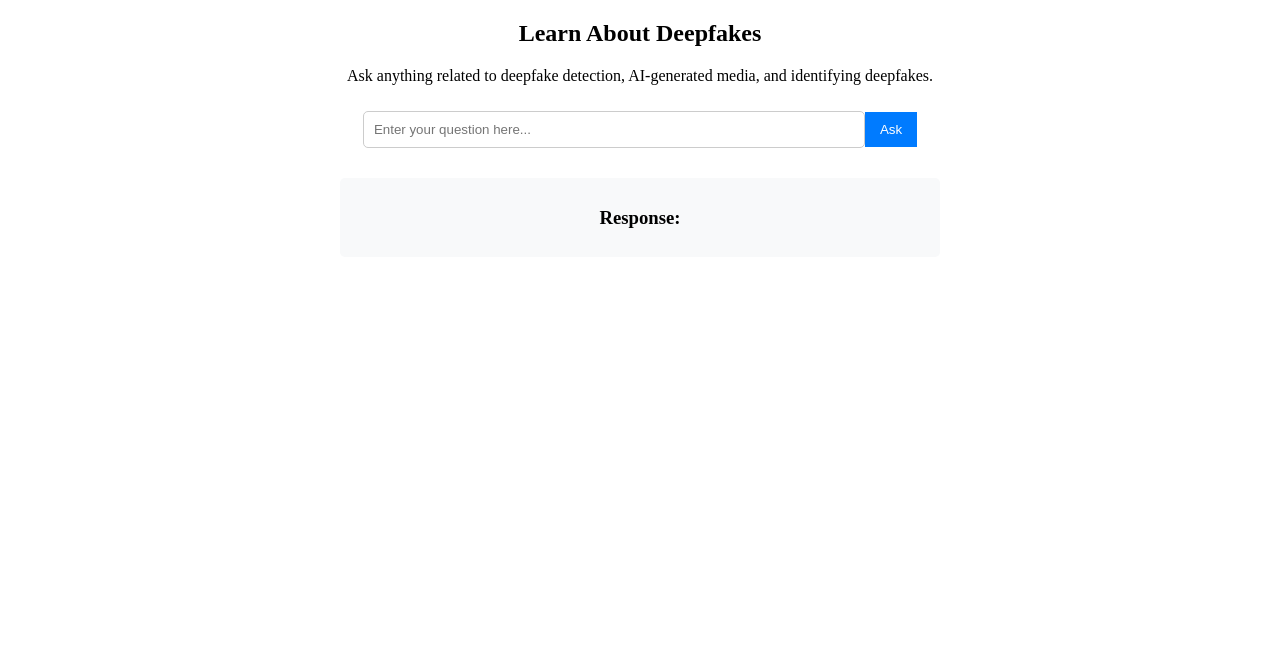
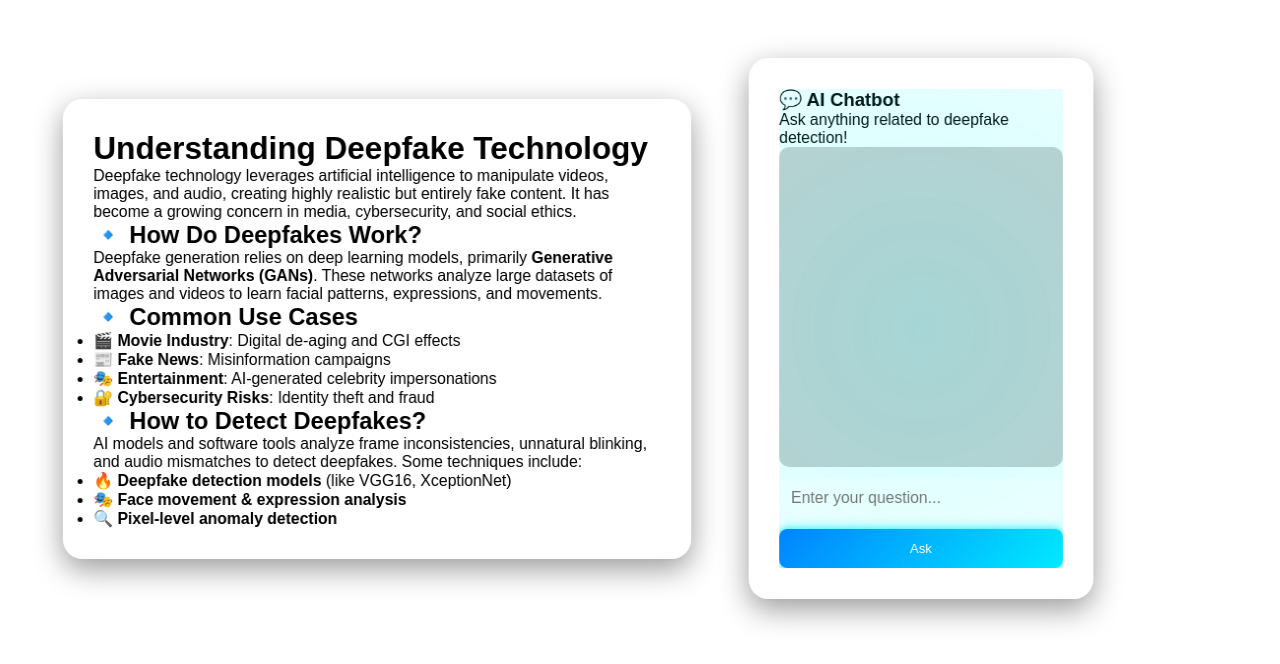
Before and after one commit to supranshu/MajorProject, an Angular app in the folder DeepDetectFront/: page /learn in a window 1280 px wide. Shown: the top 664 px of the page. Built offline with nearby package versions, Linux system fonts and the light colour scheme.

Commit message:
AI Chatbot

```diff
--- a/DeepDetectFront/src/app/app.module.ts
+++ b/DeepDetectFront/src/app/app.module.ts
@@ -17,7 +17,7 @@ import { LearnComponent } from './pages/learn/learn.component';
     AppComponent,
     HomeComponent,
     UploadComponent,
-    // ❌ REMOVE LearnComponent FROM HERE
+
   ],
   imports: [
     BrowserModule,
@@ -26,7 +26,7 @@ import { LearnComponent } from './pages/learn/learn.component';
     BrowserAnimationsModule,
     ReactiveFormsModule,
     HttpClientModule,
-    LearnComponent // ✅ IMPORT LearnComponent (Standalone component)
+    LearnComponent
   ],
   providers: [
     provideClientHydration(), provideAnimationsAsync()
--- a/DeepDetectFront/src/app/pages/learn/learn.component.css
+++ b/DeepDetectFront/src/app/pages/learn/learn.component.css
@@ -1,28 +1,195 @@
-.learn-container {
-    max-width: 600px;
-    margin: auto;
-    text-align: center;
+/* === Futuristic 3D Glassmorphic UI === */
+* {
+  margin: 0;
+  padding: 0;
+  box-sizing: border-box;
+  font-family: 'Poppins', sans-serif;
+}
+body {
+  background: radial-gradient(circle at top, #161623, #000);
+  color: white;
+  display: flex;
+  justify-content: center;
+  align-items: center;
+  min-height: 100vh;
+  perspective: 1200px;
 }
 
-  input {
-    width: 80%;
+/* === Container === */
+.learn-container {
+  display: flex;
+  justify-content: space-between;
+  align-items: center;
+  gap: 50px;
+  max-width: 1400px;
+  width: 90%;
+  padding: 50px;
+  transform-style: preserve-3d;
+}
+
+/* === Glassmorphic Card Base === */
+.glass-card {
+  background: rgba(255, 255, 255, 0.1);
+  backdrop-filter: blur(20px);
+  -webkit-backdrop-filter: blur(20px);
+  border-radius: 20px;
+  box-shadow: 0 10px 30px rgba(0, 0, 0, 0.4);
+  border: 1px solid rgba(255, 255, 255, 0.2);
+  padding: 30px;
+  transition: transform 0.5s ease-in-out, box-shadow 0.5s;
+  position: relative;
+  z-index: 1;
+}
+.glass-card:hover {
+  transform: translateY(-10px) scale(1.05);
+  box-shadow: 0 20px 40px rgba(0, 255, 255, 0.3);
+}
+
+/* === Chatbot Section === */
+.chatbot-container {
+  flex: 1;
+  max-width: 450px;
+  position: relative;
+  transform: rotateY(-10deg);
+}
+.chatbot {
+  position: relative;
+  overflow: hidden;
+}
+.chatbot::before {
+  content: '';
+  position: absolute;
+  top: -50%;
+  left: -50%;
+  width: 200%;
+  height: 200%;
+  background: radial-gradient(circle, rgba(0, 255, 255, 0.3), transparent);
+  animation: pulse 5s infinite linear;
+}
+
+/* === Documentation Section === */
+.documentation-container {
+  flex: 2;
+  transform: rotateY(10deg);
+}
+
+/* === Chat Messages === */
+.chatbox {
+  display: flex;
+  flex-direction: column;
+  gap: 10px;
+}
+.messages {
+  height: 320px;
+  overflow-y: auto; /* Enables scrolling */
+  display: flex;
+  flex-direction: column;
+  justify-content: flex-start; /* Fixes messages starting at top */
+  padding: 15px;
+  background: rgba(0, 0, 0, 0.2);
+  border-radius: 10px;
+  transition: all 0.3s ease-in-out;
+  scrollbar-width: auto; /* Fix for Firefox */
+  scrollbar-color: #0084ff rgba(255, 255, 255, 0.1); /* Color fix */
+}
+
+/* Webkit (Chrome, Edge, Safari) Scrollbar Styles */
+.messages::-webkit-scrollbar {
+  width: 8px; /* Wider scrollbar */
+  background: rgba(255, 255, 255, 0.1);
+}
+
+.messages::-webkit-scrollbar-thumb {
+  background: #0084ff;
+  border-radius: 5px;
+  transition: background 0.3s;
+}
+
+.messages::-webkit-scrollbar-thumb:hover {
+  background: #00eaff; /* Lighter glow effect */
+}
+
+
+.user-message, .bot-message {
+  max-width: 80%;
   padding: 10px;
-    margin: 10px 0;
-    border-radius: 5px;
-    border: 1px solid #ccc;
+  border-radius: 10px;
+  margin: 8px 0;
+  animation: slideUp 0.4s ease-in-out;
+}
+.user-message {
+  text-align: right;
+  background: linear-gradient(135deg, #0084ff, #00eaff);
+  color: white;
+  margin-left: auto;
+  box-shadow: 0 0 10px #00eaff;
+}
+.bot-message {
+  text-align: left;
+  background: linear-gradient(135deg, #444, #666);
+  color: white;
+}
+
+/* === Inputs & Buttons === */
+input[type='text'] {
+  width: 100%;
+  padding: 12px;
+  border-radius: 8px;
+  border: none;
+  font-size: 16px;
+  background: rgba(255, 255, 255, 0.2);
+  color: white;
+  outline: none;
+  transition: all 0.3s ease-in-out;
+  position: relative;
+  z-index: 2; /* Ensure input is clickable */
+}
+
+input[type='text']:focus {
+  background: rgba(255, 255, 255, 0.4);
+  color: black;
 }
 
 button {
-    padding: 10px 15px;
-    background-color: #007bff;
+  padding: 12px;
+  background: linear-gradient(135deg, #0084ff, #00eaff);
+  border: none;
   color: white;
-    border: none;
   cursor: pointer;
+  border-radius: 8px;
+  transition: 0.3s;
+  box-shadow: 0 0 10px #00eaff;
+  cursor: pointer;
+  z-index: 2;
+}
+button:hover {
+  background: linear-gradient(135deg, #00eaff, #0084ff);
+  box-shadow: 0 0 20px #00eaff;
 }
 
-  .response-box {
-    margin-top: 20px;
-    padding: 10px;
-    background-color: #f8f9fa;
-    border-radius: 5px;
+/* === Animations === */
+@keyframes pulse {
+  0% {
+    transform: scale(1);
+    opacity: 0.7;
   }
+  50% {
+    transform: scale(1.2);
+    opacity: 0.3;
+  }
+  100% {
+    transform: scale(1);
+    opacity: 0.7;
+  }
+}
+
+@keyframes slideUp {
+  from {
+    opacity: 0;
+    transform: translateY(15px);
+  }
+  to {
+    opacity: 1;
+    transform: translateY(0);
+  }
+}
--- a/DeepDetectFront/src/app/pages/learn/learn.component.html
+++ b/DeepDetectFront/src/app/pages/learn/learn.component.html
@@ -1,12 +1,56 @@
 <div class="learn-container">
-    <h2>Learn About Deepfakes</h2>
-    <p>Ask anything related to deepfake detection, AI-generated media, and identifying deepfakes.</p>
+  <!-- Left Side - Deepfake Documentation -->
+  <div class="documentation-container glass-card">
+    <div class="content">
+      <h1><span class="neon-text">Understanding Deepfake Technology</span></h1>
+      <p>
+        <i class="fas fa-brain"></i> Deepfake technology leverages artificial intelligence to manipulate videos, images, and audio, creating highly realistic but entirely fake content.
+        It has become a growing concern in media, cybersecurity, and social ethics.
+      </p>
 
-    <input type="text" [(ngModel)]="query" placeholder="Enter your question here..." />
-    <button (click)="askDeepfake()">Ask</button>
+      <h2>🔹 How Do Deepfakes Work?</h2>
+      <p>
+        Deepfake generation relies on deep learning models, primarily <strong>Generative Adversarial Networks (GANs)</strong>.
+        These networks analyze large datasets of images and videos to learn facial patterns, expressions, and movements.
+      </p>
 
-    <div class="response-box">
-      <h3>Response:</h3>
-      <p>{{ response }}</p>
+      <h2>🔹 Common Use Cases</h2>
+      <ul>
+        <li>🎬 <strong>Movie Industry</strong>: Digital de-aging and CGI effects</li>
+        <li>📰 <strong>Fake News</strong>: Misinformation campaigns</li>
+        <li>🎭 <strong>Entertainment</strong>: AI-generated celebrity impersonations</li>
+        <li>🔐 <strong>Cybersecurity Risks</strong>: Identity theft and fraud</li>
+      </ul>
+
+      <h2>🔹 How to Detect Deepfakes?</h2>
+      <p>
+        AI models and software tools analyze frame inconsistencies, unnatural blinking, and audio mismatches to detect deepfakes. Some techniques include:
+      </p>
+      <ul>
+        <li>🔥 <strong>Deepfake detection models</strong> (like VGG16, XceptionNet)</li>
+        <li>🎭 <strong>Face movement & expression analysis</strong></li>
+        <li>🔍 <strong>Pixel-level anomaly detection</strong></li>
+      </ul>
     </div>
   </div>
+
+  <!-- Right Side - AI Chatbot -->
+  <div class="chatbot-container glass-card">
+    <div class="chatbot">
+      <h3>💬 <span class="neon-text">AI Chatbot</span></h3>
+      <p>Ask anything related to deepfake detection!</p>
+
+      <div class="chatbox">
+        <div class="messages" #chatMessages (scroll)="toggleAutoScroll()">
+          <div *ngFor="let msg of messages"
+               [ngClass]="{'user-message': msg.type === 'user', 'bot-message': msg.type === 'bot'}">
+            {{ msg.text }}
+          </div>
+        </div>
+
+        <input type="text" [(ngModel)]="query" placeholder="Enter your question..." (keyup.enter)="askDeepfake()" />
+        <button (click)="askDeepfake()">Ask</button>
+      </div>
+    </div>
+  </div>
+</div>
--- a/DeepDetectFront/src/app/pages/learn/learn.component.ts
+++ b/DeepDetectFront/src/app/pages/learn/learn.component.ts
@@ -1,31 +1,56 @@
-import { Component } from '@angular/core';
+import { Component, ElementRef, ViewChild} from '@angular/core';
 import { HttpClient } from '@angular/common/http';
 import { FormsModule } from '@angular/forms';
+import { CommonModule } from '@angular/common';
 
 @Component({
   selector: 'app-learn',
   templateUrl: './learn.component.html',
   styleUrls: ['./learn.component.css'],
   standalone: true,
-  imports: [FormsModule],
+  imports: [FormsModule, CommonModule],
 })
 export class LearnComponent {
   query: string = '';
-  response: string = '';
+  messages: { text: string, type: 'user' | 'bot' }[] = [];
+
+  @ViewChild('chatMessages', { static: false }) chatMessages!: ElementRef;
 
   constructor(private http: HttpClient) {}
 
+
   askDeepfake() {
-    if (!this.query.trim()) {
-      this.response = "Please enter a question.";
-      return;
-    }
+    if (!this.query.trim()) return;
 
-    // Send as JSON object
+    // Add user message
+    this.messages.push({ text: this.query, type: 'user' });
+
+
+
+    // Send request to backend
     this.http.post<{ response: string }>("http://localhost:8000/ask-deepfake/", { question: this.query })
       .subscribe({
-        next: (res) => this.response = res.response,
-        error: () => this.response = "Error fetching response. Try again later."
+        next: (res) => {
+          this.messages.push({ text: res.response, type: 'bot' });
+          setTimeout(() => this.scrollToBottom(), 10);
+        },
+        error: () => {
+          this.messages.push({ text: "Error fetching response. Try again later.", type: 'bot' });
+          setTimeout(() => this.scrollToBottom(), 10);
+        }
       });
+
+    // Clear input field after the request is sent
+    this.query = '';
   }
+  autoScrollEnabled = true;
+  scrollToBottom() {
+    if (this.chatMessages) {
+      this.chatMessages.nativeElement.scrollTop = this.chatMessages.nativeElement.scrollHeight;
+    }
+  }
+  toggleAutoScroll() {
+    this.autoScrollEnabled = !this.autoScrollEnabled;
+  }
+
 }
```
Also changed, not shown: DeepDetectFront/src/app/app.component.ts (line endings or trailing spaces). Lines whose indentation alone changed are shown as unchanged.
